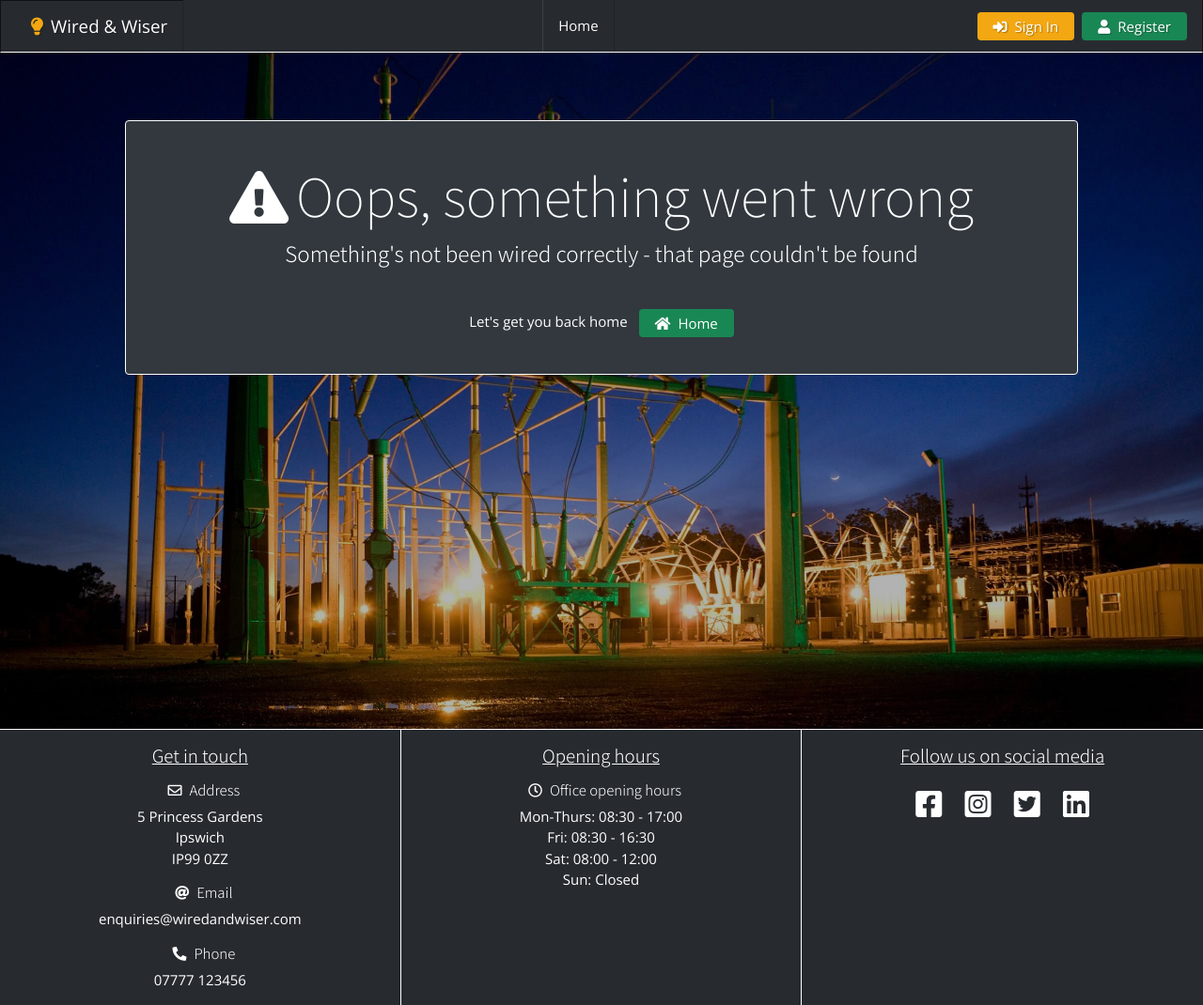
After one commit to LukeGarnham/Wired-and-Wiser-MS3, a Flask app: template templates/404.html in a window 1280 px wide. The commit adds this page. Shown: the whole page at 94% size. Run offline with Flask 2, Linux system fonts and the light colour scheme; the template is opened without the code that fills it, so the values that code supplies are empty; some libraries are stand-ins or nearby versions.

Commit message:
Added an errorhandler for 404 errors (page not found).

```diff
--- a/app.py
+++ b/app.py
@@ -438,6 +438,13 @@ def delete_account(username):
                     "account", username=session["user_email_address"]))
 
 
+@app.errorhandler(404)
+def page_not_found(e):
+    # This function handles 404 (page not found errors)
+    # Solution copied from: https://flask.palletsprojects.com/en/master/errorhandling/
+    return render_template('404.html'), 404
+
+
 if __name__ == "__main__":
     app.run(host=os.environ.get("IP"),
             port=int(os.environ.get("PORT")),
--- a/static/css/style.css
+++ b/static/css/style.css
@@ -203,6 +203,9 @@ footer {
     background-image: url('https://raw.githubusercontent.com/LukeGarnham/Wired-and-Wiser-MS3/master/static/images/wind-turbines-7.jpg');
 }
 
+#error-background {
+    background-image: url('https://raw.githubusercontent.com/LukeGarnham/Wired-and-Wiser-MS3/master/static/images/transformer.jpg');
+}
 
 /*----------------------------------------------------------------------------------------------------------Home Page*/
 #home-background {
--- /dev/null
+++ b/templates/404.html
@@ -0,0 +1,37 @@
+{% extends "base.html" %}
+
+{% block content %}
+
+    <!-- Jumbrotron/background -->
+    <div class="jumbotron jumbotron-fluid text-center text-white p-0 mb-0" id="error-background">
+        <div class="mask"></div>
+        <div class="container py-4">
+            <!-- Flash messages -->
+            {% with messages = get_flashed_messages() %}
+                {% if messages %}
+                    {% for message in messages %}
+                    <div class="flashes position-relative slate mx-md-5 my-5">
+                        <h4 class="p-3 m-0">{{ message }}</h4>
+                    </div>
+                    {% endfor %}
+                {% endif %}
+            {% endwith %}
+            <!-- Card containing log in form -->
+            <div class="card m-md-5 p-4">
+                <div class="card-body">
+                    <div>
+                        <h1 class="display-4 mb-3"><i class="fas fa-exclamation-triangle mr-2"></i>Oops, something went wrong</h1>
+                        <h4 class="mb-5">Something's not been wired correctly - that page couldn't be found</h4>
+                    </div>
+                    <div class="mt-5">
+                        <p class="d-md-inline mb-2 mb-md-0 mr-md-2">Let's get you back home</p>
+                        <a href="{{ url_for('home') }}" class="button green px-3 py-1">
+                            <i class="fas fa-home mr-2"></i>Home
+                        </a>
+                    </div>
+                </div>
+            </div>
+        </div>
+    </div>
+
+{% endblock %}
```
Also changed, not shown: README.md, static/images/readme-images/page-not-found-after.png (added).
